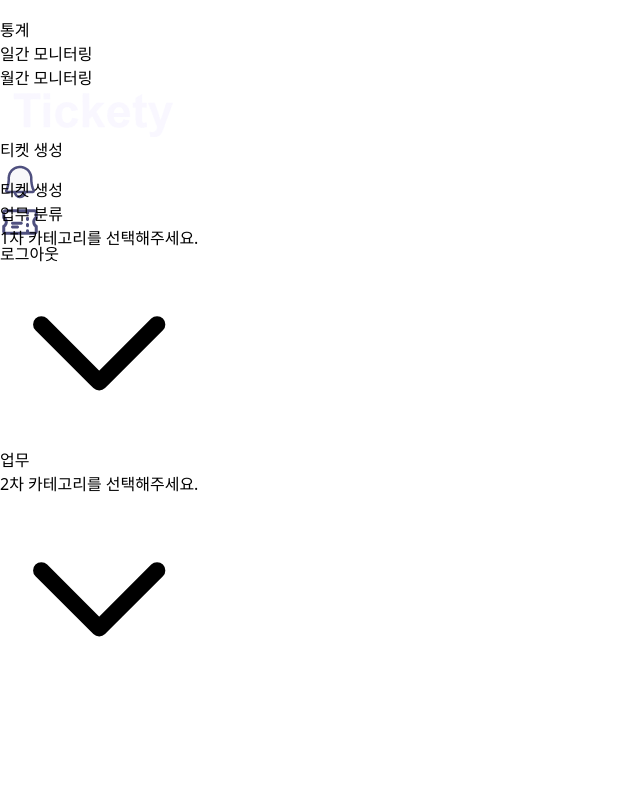
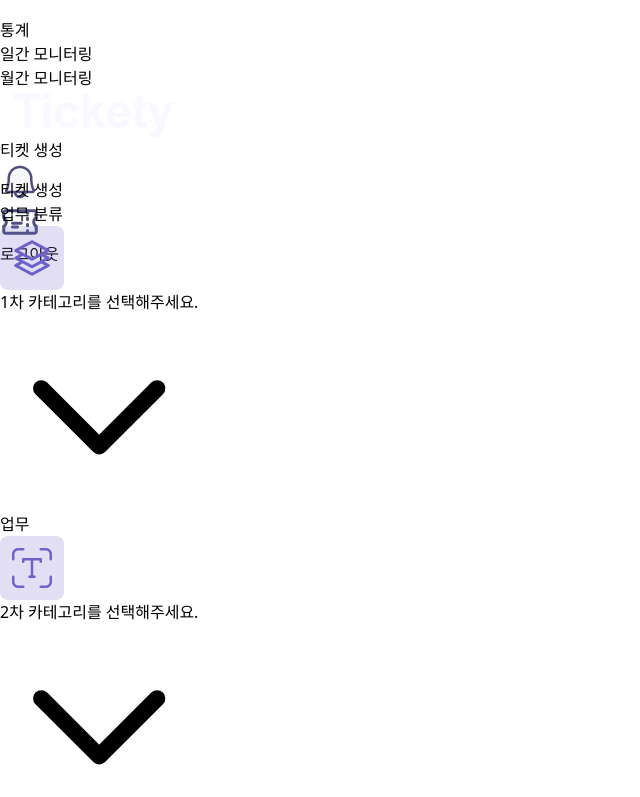
Before and after one commit to WRKR-KEA/frontend, a Next.js app: page /user/createticket in a window 1280 px wide. Shown: the part 378-1175 px from the top of the page, without its empty margins (0-640 px from the left). Before the commit the page ends 1073 px from the top, so only its background shows below. Built offline with nearby package versions, Linux system fonts and the light colour scheme.

Commit message:
WRKR-44:✨:Feat:카테고리 드롭다운 디자인 수정

```diff
--- a/src/app/user/createticket/page.tsx
+++ b/src/app/user/createticket/page.tsx
@@ -23,7 +23,7 @@ export default function UserCreateTicketPage() {
       <h2 className="text-md font-semibold w-60">티켓 생성</h2>
       <div className="flex space-x-0 mb-5">
         {/* 업무 분류 및 드롭다운 */}
-        <div className="flex flex-col items-start ml-8 w-80">
+        <div className="flex flex-col items-start ml-8 mr-16 w-80">
           <label>업무 분류</label>
           <FirstTaskDrop
             selectedService={selectedService}
@@ -37,7 +37,7 @@ export default function UserCreateTicketPage() {
           <SecondTaskDrop
             selectedRequestType={selectedRequestType}
             onRequestTypeChange={handleRequestTypeChange}
-            selectedService={selectedService} // Pass selectedService to SecondTaskDrop
+            selectedService={selectedService}
           />
         </div>
       </div>
--- a/src/components/firstTaskDrop.tsx
+++ b/src/components/firstTaskDrop.tsx
@@ -24,12 +24,17 @@ export default function FirstTaskDrop({ selectedService, onServiceChange }: Firs
   return (
     <div className="relative">
       <button
-        className="flex items-center justify-between w-80 rounded mt-2 text-sm"
+        className="flex items-center justify-start w-80 rounded mt-2 text-md text-gray-500"
         onClick={() => setIsOpen(!isOpen)}
       >
+        <img
+          src="/category_1.png"
+          alt="Category Icon"
+          className="w-6 h-6 mr-2"
+        />
         <span>{selectedService}</span>
         <svg
-            className={`w-4 h-4 transform ${isOpen ? "rotate-180" : ""}`}
+          className={`w-4 h-4 transform ${isOpen ? "rotate-180" : ""} ml-auto`}
           xmlns="http://www.w3.org/2000/svg"
           fill="none"
           viewBox="0 0 24 24"
@@ -44,20 +49,40 @@ export default function FirstTaskDrop({ selectedService, onServiceChange }: Firs
         </svg>
       </button>
 
+      <div className="w-full border-t border-gray-300 mt-2"></div>
+
       {isOpen && (
-        <div className="absolute right-0 mr-2 w-80 bg-white border shadow-lg rounded">
+        <div className="absolute right-0 mt-1 w-full bg-white border shadow-lg rounded">
           <ul className="space-y-1 p-2">
             {services.map((service) => (
               <li key={service}>
                 <button
-                  className="w-full text-left px-3 py-2 text-sm hover:bg-gray-100"
+                  className={`flex items-center w-full text-left px-3 py-2 text-sm ${selectedService === service ? "text-black" : "text-gray-500"} hover:bg-gray-100 hover:text-[#6E61CA]`}
                   onClick={() => handleSelect(service)}
                 >
-                  {service}
+                  {/* Circle with check icon */}
+                  {/* <div className={`w-5 h-5 rounded-full border-2 ${selectedService === service ? "border-black" : "border-gray-500"} flex items-center justify-center mr-3 hover:border-[#6E61CA] hover:text-[#6E61CA]`}>
+                    <svg
+                      className={`w-3 h-3 ${selectedService === service ? "text-black" : "text-gray-500"} hover:text-[#6E61CA]`}
+                      xmlns="http://www.w3.org/2000/svg"
+                      fill="none"
+                      viewBox="0 0 24 24"
+                      stroke="currentColor"
+                    >
+                      <path
+                        strokeLinecap="round"
+                        strokeLinejoin="round"
+                        strokeWidth="2"
+                        d="M5 13l4 4L19 7"
+                      />
+                    </svg>
+                  </div> */}
+                <span className={`${selectedService === service} ? "text-black" : "text-gray-500"}`}>{service}</span>
                 </button>
               </li>
             ))}
           </ul>
+          <div className="w-full border-t border-gray-300 mt-2"></div>
         </div>
       )}
     </div>
--- a/src/components/secondTaskDrop.tsx
+++ b/src/components/secondTaskDrop.tsx
@@ -66,12 +66,17 @@ export default function SecondTaskDrop({
   return (
     <div className="relative">
       <button
-        className="flex items-center justify-between w-80 rounded mt-2 text-sm"
+        className="flex items-center justify-start w-[650px] rounded mt-2 text-md text-gray-500"
         onClick={() => setIsOpen(!isOpen)}
       >
+        <img
+          src="/category_2.png"
+          alt="Category Icon"
+          className="w-6 h-6 mr-2"
+        />
         <span>{selectedRequestType}</span>
         <svg
-          className={`w-4 h-4 transform ${isOpen ? "rotate-180" : ""}`}
+          className={`w-4 h-4 transform ${isOpen ? "rotate-180" : ""} ml-auto`}
           xmlns="http://www.w3.org/2000/svg"
           fill="none"
           viewBox="0 0 24 24"
@@ -86,13 +91,15 @@ export default function SecondTaskDrop({
         </svg>
       </button>
 
+      <div className="w-full border-t border-gray-300 mt-2"></div>
+
       {isOpen && options.length > 0 && (
-        <div className="absolute right-0 mr-2 w-80 bg-white border shadow-lg rounded">
+        <div className="absolute right-0 mt-1 w-full bg-white border shadow-lg rounded">
           <ul className="space-y-1 p-2">
             {options.map((option) => (
               <li key={option}>
                 <button
-                  className="w-full text-left px-3 py-2 text-sm hover:bg-gray-100"
+                  className={`flex items-center w-full text-left px-3 py-2 text-sm ${selectedRequestType === option ? "text-black" : "text-gray-500"} hover:bg-gray-100 hover:text-[#6E61CA]`}
                   onClick={() => handleSelect(option)}
                 >
                   {option}
```
Also changed, not shown: public/category_2.png. Lines whose indentation alone changed are shown as unchanged.
